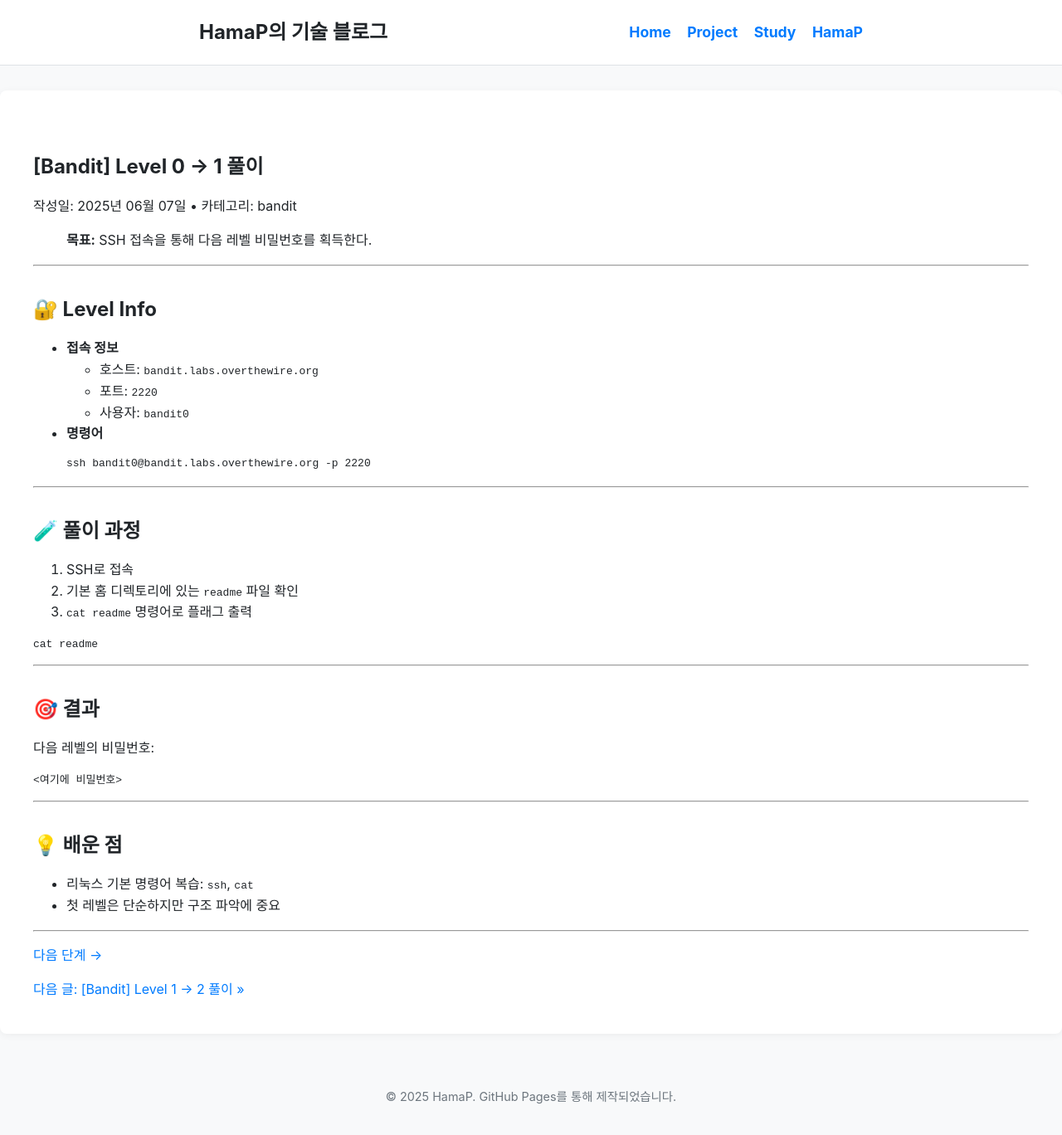
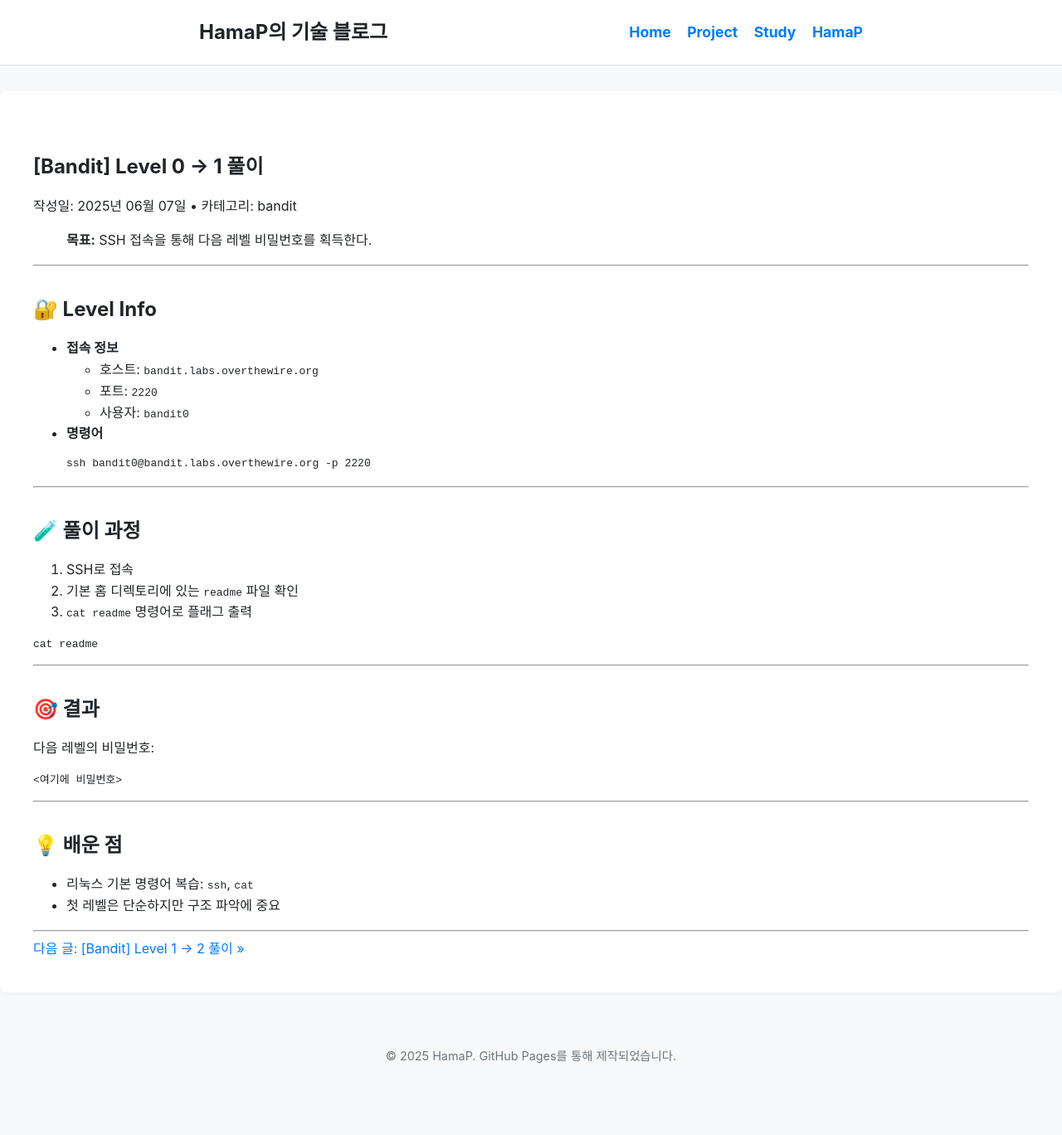
Before and after one commit to HamaP0/HamaP0.github.io, a Jekyll site: the page built from _posts/2025-06-07-bandit-level0-1.md, in a window 1280 px wide. Shown: the whole page at 83% size. Built offline with Jekyll 4.4.1, drawn with Linux system fonts in a browser that asks for light colours; after the commit the page ends 1318 px from its top, so only the background shows below that.

Commit message:
Update 2025-06-07-bandit-level0-1.md

```diff
--- a/_posts/2025-06-07-bandit-level0-1.md
+++ b/_posts/2025-06-07-bandit-level0-1.md
@@ -51,5 +51,3 @@ cat readme
 - 첫 레벨은 단순하지만 구조 파악에 중요
 
 ---
-
-[다음 단계 →](/2025/06/07/bandit-level1-2.html)
```
